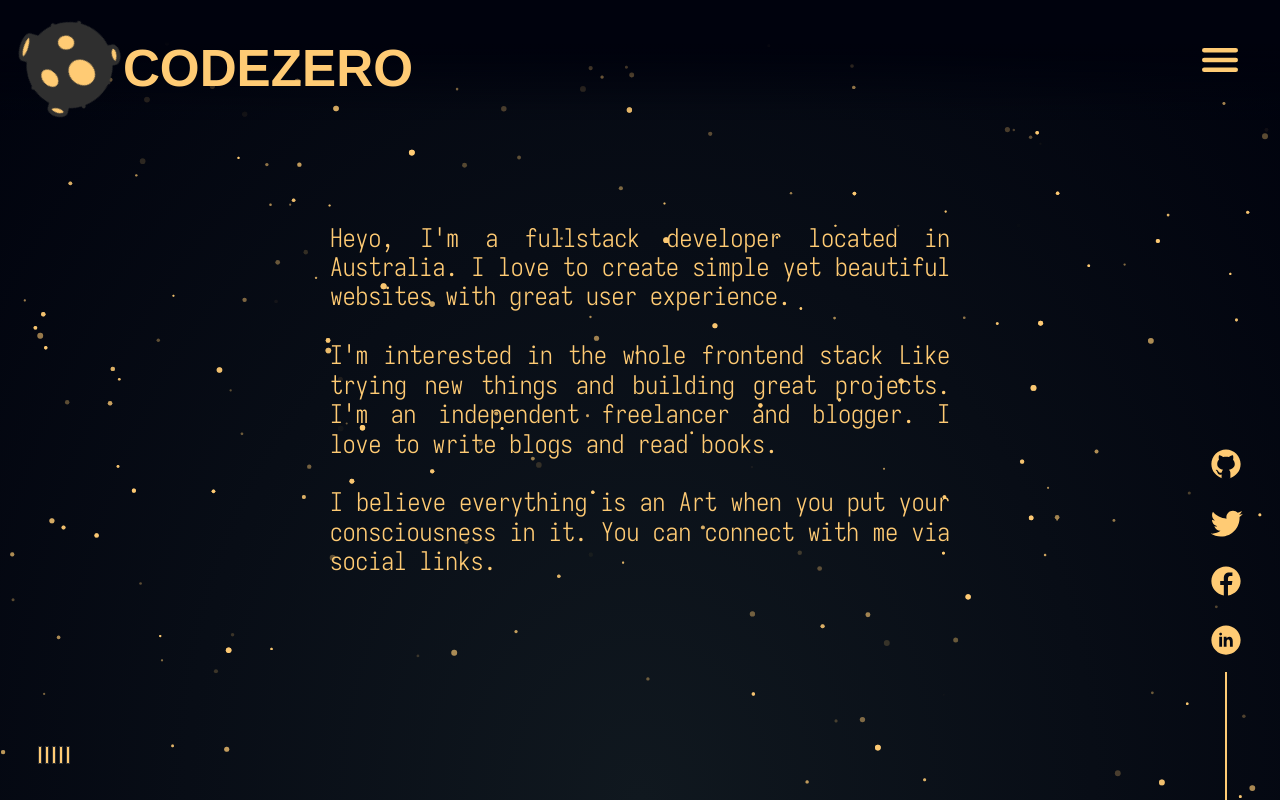
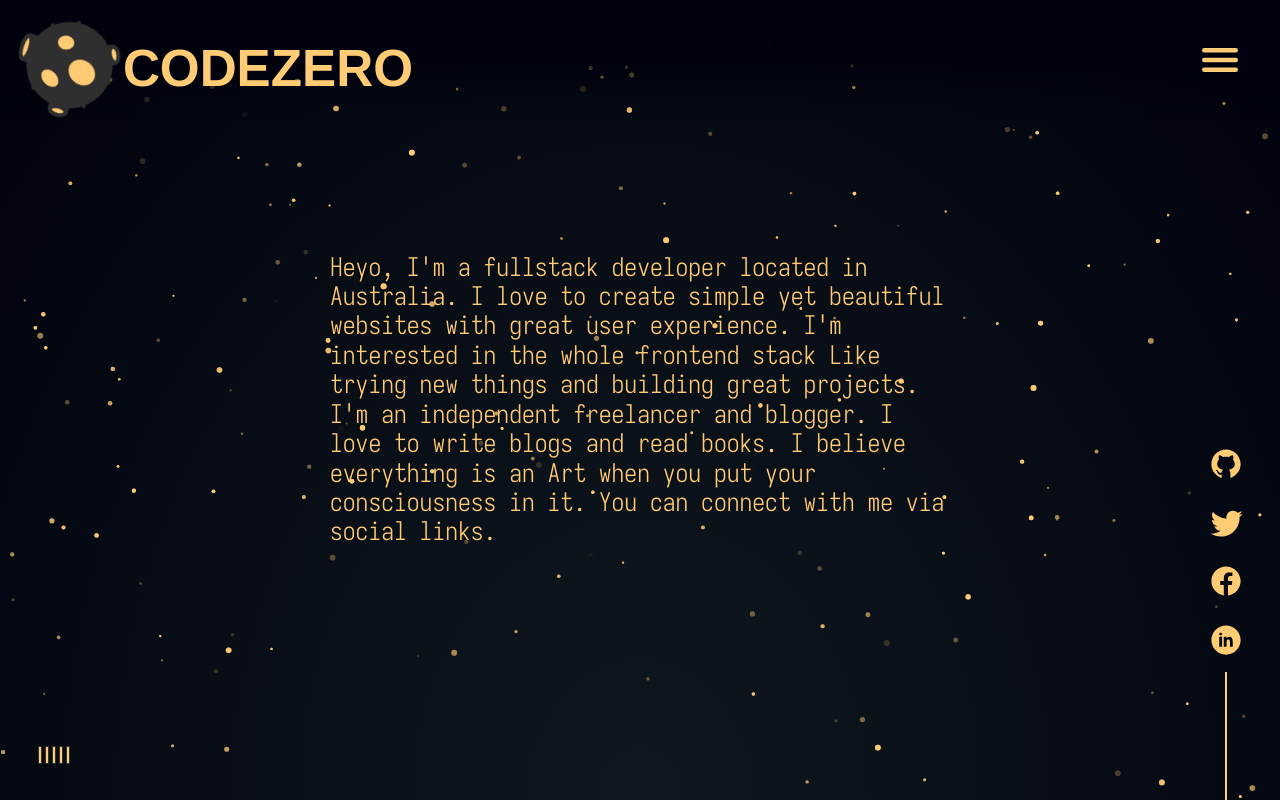
Before and after one commit to wildanazz/code-zero, a React (Create React App) app in the folder client/: page /about in a window 1280 px wide. Built offline with nearby package versions, Linux system fonts and the light colour scheme; a web font is replaced by a local one.

Commit message:
Fixed styles

```diff
--- a/client/src/components/About/About.tsx
+++ b/client/src/components/About/About.tsx
@@ -39,74 +39,27 @@ const StyledContainerParagraph = styled(motion.div)`
   left: 50%;
   top: 50%;
   transform: translate(-50%, -50%);
-  text-align: justify;
 `;
-
-const aboutOne = `Heyo, I'm a fullstack developer located in Australia.
-I love to create simple yet beautiful websites with great user experience.
-`;
-const aboutTwo = `I'm interested in the whole frontend stack Like trying new
-things and building great projects. I'm an independent freelancer and blogger.
-I love to write blogs and read books.`;
-
-const aboutThree = `I believe everything is an Art when you put your
-consciousness in it. You can connect with me via social links.`;
-
-const textVariants = {
-  hidden: {
-    opacity: 0,
-  },
-  visible: {
-    opacity: 1,
-    duration: 0.6,
-    transition: {
-      delay: 0.6,
-      staggerChildren: 0.006,
-    },
-  },
-};
-
-const letterVariants = {
-  hidden: {
-    opacity: 0,
-    y: 50,
-  },
-  visible: {
-    opacity: 1,
-    y: 0,
-  },
-};
 
 function About(): JSX.Element {
   return (
-    <StyledAbout>
+    <StyledAbout
+      initial={{ opacity: 0 }}
+      animate={{ opacity: 1 }}
+      transition={{ duration: 1.2 }}
+      exit={{ opacity: 0 }}
+    >
       <StyledContainer>
         <StyledContent>
           <StyledContainerParagraph>
-            <motion.p
-              variants={textVariants}
-              initial="hidden"
-              animate="visible"
-            >
-              {aboutOne.split('').map((char) => {
-                return (
-                  <motion.span variants={letterVariants}>{char}</motion.span>
-                );
-              })}
-              <br />
-              <br />
-              {aboutTwo.split('').map((char) => {
-                return (
-                  <motion.span variants={letterVariants}>{char}</motion.span>
-                );
-              })}
-              <br />
-              <br />
-              {aboutThree.split('').map((char) => {
-                return (
-                  <motion.span variants={letterVariants}>{char}</motion.span>
-                );
-              })}
+            <motion.p>
+              Heyo, I&apos;m a fullstack developer located in Australia. I love
+              to create simple yet beautiful websites with great user
+              experience. I&apos;m interested in the whole frontend stack Like
+              trying new things and building great projects. I&apos;m an
+              independent freelancer and blogger. I love to write blogs and read
+              books. I believe everything is an Art when you put your
+              consciousness in it. You can connect with me via social links.
             </motion.p>
           </StyledContainerParagraph>
         </StyledContent>
```
